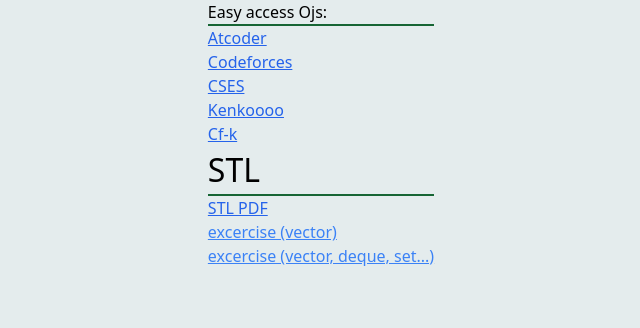
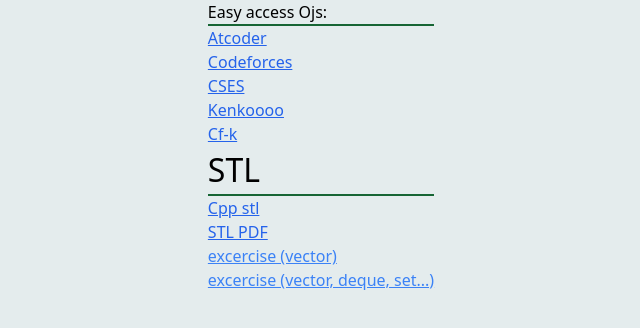
Before and after one commit to emrankhan3/DUETCSCP, a plain HTML site: page index.html in a window 1280 px wide. Shown: the whole page, without its empty margins (319-959 px from the left). Drawn offline with nearby package versions, Linux system fonts and the light colour scheme.

Commit message:
update index.html, add more linksss

```diff
--- a/index.html
+++ b/index.html
@@ -33,6 +33,7 @@
         <h2></h2>
 
         <h2 class="text-[2rem] border-b-2 border-green-800">STL</h2>
+        <a class="text-blue-600 underline" href="https://cplusplus.com/reference/stl/">Cpp stl </a><br />
         <a class="text-blue-600 underline" href="stl.pdf">STL PDF</a><br />
         <a href="https://xemran.github.io/cppp/">
           <h3 class="text-blue-500 underline">excercise (vector)</h3>
```
